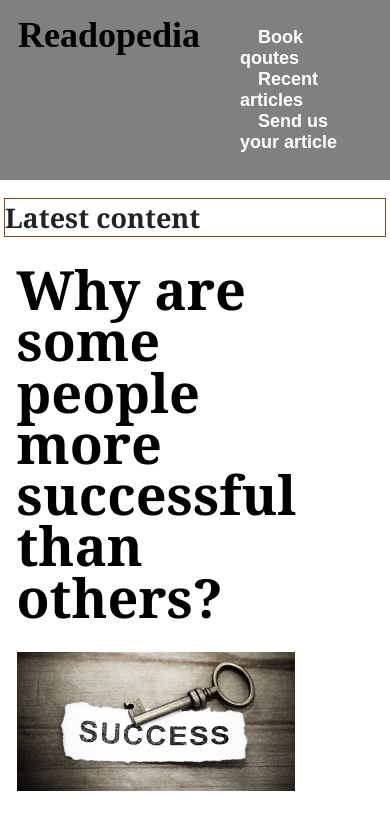
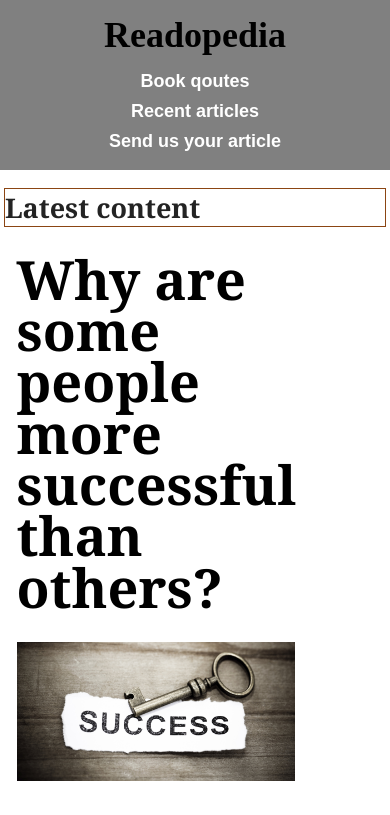
Before and after one commit to yasir28991/Readopedia, a plain HTML site: page index.html in a window 390 px wide. Shown: the top 815 px of the page. Drawn offline with Linux system fonts and the light colour scheme.

Commit message:
solved mobile layout

```diff
--- a/index.css
+++ b/index.css
@@ -6,7 +6,29 @@ body {
     font-size: 18px;
 }
 
+/* Temporary */
+
+/* nav ul {
+    border: 1px solid black;
+}
+
+nav p {
+    border: 2px solid rgb(223, 30, 30);
+
+} */
+/* Temporary */
+
 /* Navigation */
+
+.nav-flex {
+    display: flex;
+    justify-content: space-between;
+}
+
+.list ul {
+    padding: 0;
+    margin: 0;
+}
 
 nav p {
     font-size: 2em;
@@ -32,12 +54,15 @@ nav li {
     margin: 0;
     list-style: none;
     display: inline;
+    padding: 0vh;
     margin: 0 1em ;
 }
 
 nav a {
     color: rgb(255, 255, 255);
     font-weight: 700;
+    margin: 0;
+    padding: 0;
 }
 
 nav a:hover ,
@@ -58,27 +83,6 @@ nav a:focus {
     margin: 1em auto;
 }
 
-/* Seperate article page */
-
-.full-article-heading {
-    font-family: 'Arial' , sans-serif;
-    font-weight: 900;
-    text-align: left;
-    color: black;
-    font-size: 4em;
-    line-height: .950em;
-    width: 90%;
-    margin: 0 auto 0 auto;
-}
-
-.full-article {
-    width: 90%;
-    margin: 0 auto;
-    border: none;
-    font-family: Arial, Helvetica, sans-serif;
-    padding: 0;
-    font-size: 1.2em;
-}
 /* Certain widths */
 
 .twenty-five {
@@ -113,12 +117,14 @@ a {
     text-decoration: none;
 }
 
-article {
-    font-family:'Trebuchet MS', 'sans-serif';
-    text-align: justify;
-    margin-bottom: 4em;
-    border-bottom: 1px solid rgba(0, 0, 0, 0.37);
-    padding-bottom: .900em;
+/* End of Default Behaviour */
+
+/* Main page */
+
+main {
+    width: 73%;
+    /* border: solid black 1px; */
+    padding: 0.500em 0.700em;
 }
 
 .latest-content {
@@ -126,6 +132,16 @@ article {
     color: rgba(0, 0, 0, 0.863);
     border: solid 1px saddlebrown;
     margin: 0;
+}
+
+/* All Default layout of Articles */
+
+article {
+    font-family:'Trebuchet MS', 'sans-serif';
+    text-align: justify;
+    margin-bottom: 4em;
+    border-bottom: 1px solid rgba(0, 0, 0, 0.37);
+    padding-bottom: .900em;
 }
 
 article a {
@@ -183,15 +199,6 @@ article h5 {
     margin-bottom: 1.5em;
     color: rgb(21, 80, 70);
 }
-/* End of Default Behaviour */
-
-/* Main page */
-
-main {
-    width: 73%;
-    /* border: solid black 1px; */
-    padding: 0.500em 0.700em;
-}
 
 /* Sidebar */
 
@@ -201,8 +208,56 @@ aside {
     /* border: solid red 1px; */
 }
 
+/* End of Sidebar */
+
 /* End of Main page */
 
+/* Seperate page of article */
+
+.full-article-heading {
+    font-family: 'Arial' , sans-serif;
+    font-weight: 900;
+    text-align: left;
+    color: black;
+    font-size: 4em;
+    line-height: .950em;
+    width: 90%;
+    margin: 0 auto 0 auto;
+}
+
+.full-article {
+    width: 90%;
+    margin: 0 auto;
+    border: none;
+    font-family: Arial, Helvetica, sans-serif;
+    padding: 0;
+    font-size: 1.2em;
+}
+
+/* End of seperate page for article */
 
 
 /* Media queries */
+
+@media (max-width: 500px)
+{
+    .container-flex {
+        flex-direction: column;
+    }
+
+    .nav-flex {
+        flex-direction: column;
+    }
+
+    nav li {
+        text-align: center;
+        display: block;
+        margin: .500em auto;
+    }
+
+    .title {
+        text-align: center;
+    }
+}
+
+/* End of media queries */
--- a/index.html
+++ b/index.html
@@ -9,13 +9,18 @@
 </head>
 
 <body>
-        <nav class="container-flex">
+        <nav class="nav-flex">
+            <div class="title">
             <p>Readopedia</p>
+            </div>
+
+            <div class="list">
             <ul>
                 <li><a href="#">Book qoutes</a></li>
                 <li><a href="#">Recent articles</a></li>
                 <li><a href="#">Send us your article</a></li>
             </ul>
+            </div>
         </nav>
 
         <div class="container">
```
